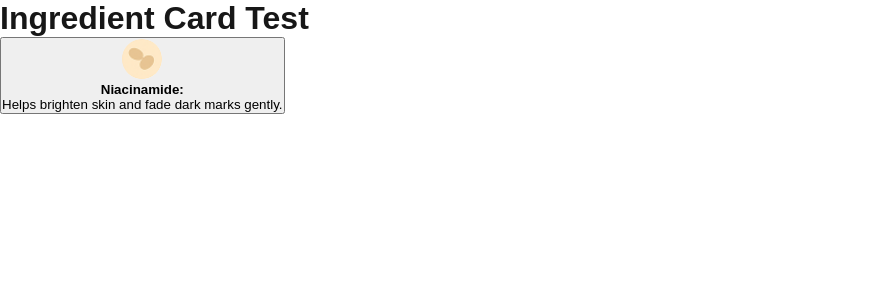
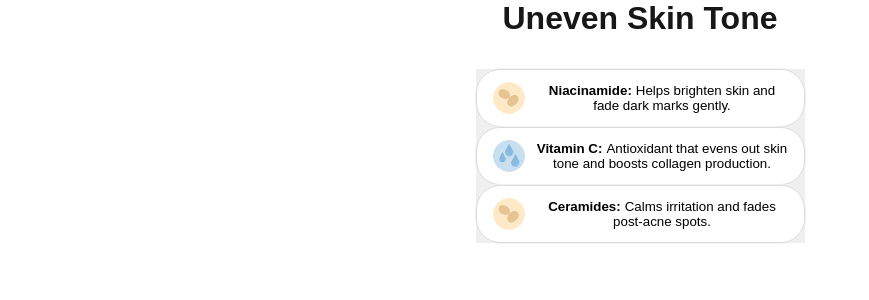
Before and after one commit to Esteb4ncd/DermaKnight_WebApp, a Next.js app in the folder dermaknight/: page / in a window 1280 px wide. Shown: the top 300 px of the page, without its empty margins (0-869 px from the left). Built offline with nearby package versions, Linux system fonts and the light colour scheme.

Commit message:
polishing ingredient cards and creating category page

```diff
--- a/dermaknight/app/globals.css
+++ b/dermaknight/app/globals.css
@@ -1,4 +1,21 @@
+.auth_container {
+  padding: 32px;
+  max-width: 393px;
+  margin: 0 auto;
+  text-align: center;
+}
 
+/* Category Page Styling */
+section {
+  padding: 32px;
+  max-width: 393px;
+  margin: 0 auto;
+  text-align: center;
+}
+
+header {
+  text-align: center;
+}
 
 :root {
   --background: #ffffff;
@@ -17,7 +34,7 @@
 
 
   --font-main: 'Lexend', sans-serif;
-  --text-h1: 40px;
+  --text_h1: 40px;
   --line-h1: 44px;
 
   --text-h2: 34px;
--- a/dermaknight/app/page.js
+++ b/dermaknight/app/page.js
@@ -16,12 +16,12 @@ const ingredients = [
   {
       name: "Vitamin C:",
       image: "/ingredients/image_2.png",
-      description: "Antioxidant that evens out skin tone",
+      description: "Antioxidant that evens out skin tone and boosts collagen production.",
   },
   {
       name: "Ceramides:",
       image: "/ingredients/image_1.png",
-      description: "Calms irritation and fades post-acne spots",
+      description: "Calms irritation and fades post-acne spots.",
   },
   {
       name: "Retinol:",
@@ -33,15 +33,43 @@ const ingredients = [
 
 export default function Home() {
   return (
-    <div>
-      <header className={styles.header}>
-        <h1>Ingredient Card Test</h1>
+    <div className={styles.auth_container}>
+      <header>
+        <h1>Uneven Skin Tone</h1>
       </header>
 
-      <main className={styles.main}>
-        <section className={styles.ingredient}>
+      <main>
+        <section className={styles.auth_container}>
           {ingredients
             .filter((ingredients) => ingredients.name === "Niacinamide:")
+            .map((ingredients) => {
+
+              return (
+                <Ingredients
+                  image={ingredients.image}
+                  name={ingredients.name}
+                  description={ingredients.description}
+                />
+              )
+            }
+          )}
+
+{ingredients
+            .filter((ingredients) => ingredients.name === "Vitamin C:")
+            .map((ingredients) => {
+
+              return (
+                <Ingredients
+                  image={ingredients.image}
+                  name={ingredients.name}
+                  description={ingredients.description}
+                />
+              )
+            }
+          )}
+
+{ingredients
+            .filter((ingredients) => ingredients.name === "Ceramides:")
             .map((ingredients) => {
 
               return (
--- a/dermaknight/app/ui/ingredientCard/ingredientCard.js
+++ b/dermaknight/app/ui/ingredientCard/ingredientCard.js
@@ -1,35 +1,17 @@
 import styles from "./ingredientCard.module.css";
 import Image from "next/image";
 
-// const ingredients = [
-//     {
-//         name: "Niacinamide:",
-//         image: "/ingredients/image_1.png",
-//         description: "Helps brighten skin and fade dark marks gently",
-//     },
-//     {
-//         name: "Vitamin C:",
-//         image: "/ingredients/image_2.png",
-//         description: "Antioxidant that evens out skin tone",
-//     },
-//     {
-//         name: "Ceramides:",
-//         image: "/ingredients/image_1.png",
-//         description: "Calms irritation and fades post-acne spots",
-//     },
-//     {
-//         name: "Retinol:",
-//         image: "/ingredients/image_2.png",
-//         description: "A vitamin A derivative that speeds up skin cell turnover.",
-//     },
-// ];
-
 function Ingredients({ name, image, description }) {
     return (
-        <button>
-            <img className={styles.ingredient__image} src={image} />
-            <p className={styles.ingredient__name}>{name}</p>
-            <p className={styles.ingredient_description}>{description}</p>
+        <button className={styles.card_buttons}>
+            <div className={styles.ingredient}>
+                <div className={styles.ingredient__image}>
+                    <img className={styles.ingredient__image} src={image} />
+                </div>
+                <p className={styles.ingredient_description}>
+                <span className={styles.ingredient__name}>{name}</span>{description}
+                </p>
+            </div>
         </button>
     );
 }
--- a/dermaknight/app/ui/ingredientCard/ingredientCard.module.css
+++ b/dermaknight/app/ui/ingredientCard/ingredientCard.module.css
@@ -1,30 +1,36 @@
 .ingredient {
     display: flex;
     align-items: center;
-    gap: 0.75rem;
-    padding: 0.75rem 1rem;
+    padding: 12px 16px;
+    border: 1px solid #dcdcdc;
+    border-radius: 24px;
     background-color: white;
-    border: 1px solid #ddd;
-    border-radius: 2rem;
-    box-shadow: 0 2px 4px #CBCBCB;
-    max-width: 500px;
+    max-width: 400px;
+    box-shadow: 0 0 0 1px #f0f0f0;
+    font-family: Lexend, sans-serif;
+}
+
+.ingredient__image {
+    flex-shrink: 0;
+    width: 32px;
+    height: 32px;
+    border-radius: 50%;
+    overflow: hidden;
+    margin-right: 12px;
 }
 
 .ingredient__name {
-    font-weight: bold;
+    font-weight: 700;
+    margin-right: 4px;
 }
-
-.ingredient__image {
-    border-radius: 50%;
-    overflow: hidden;
-    width: 40px;
-    height: 40px;
-    flex-shrink: 0;
-}
-
 
 .ingredient__description {
     font-size: 1rem;
+    color: #111;
+    margin: 0;
     line-height: 1.4;
-    color: #111;
 }
+
+.card_buttons {
+    border:0;
+}
```
Also changed, not shown: dermaknight/app/pages/categorypage.js (added, +61 -0 lines), dermaknight/app/pages/ingredientspage.js (deleted, +0 -25 lines).
